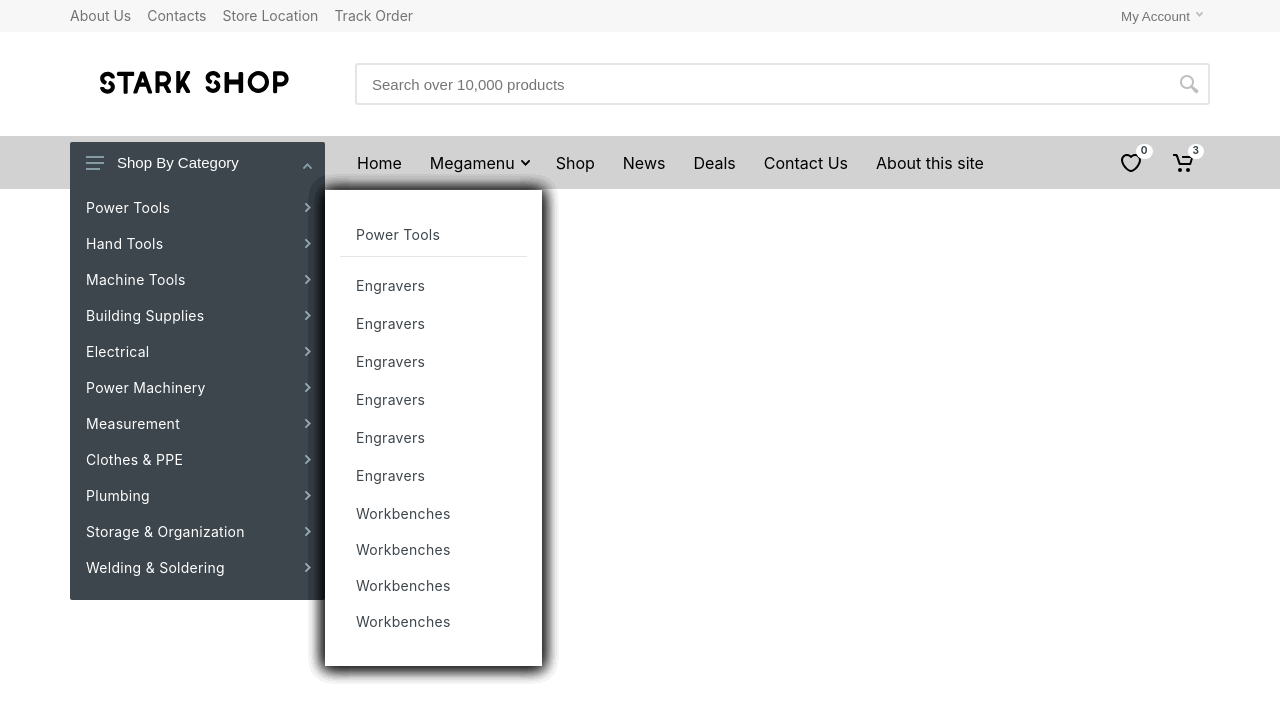
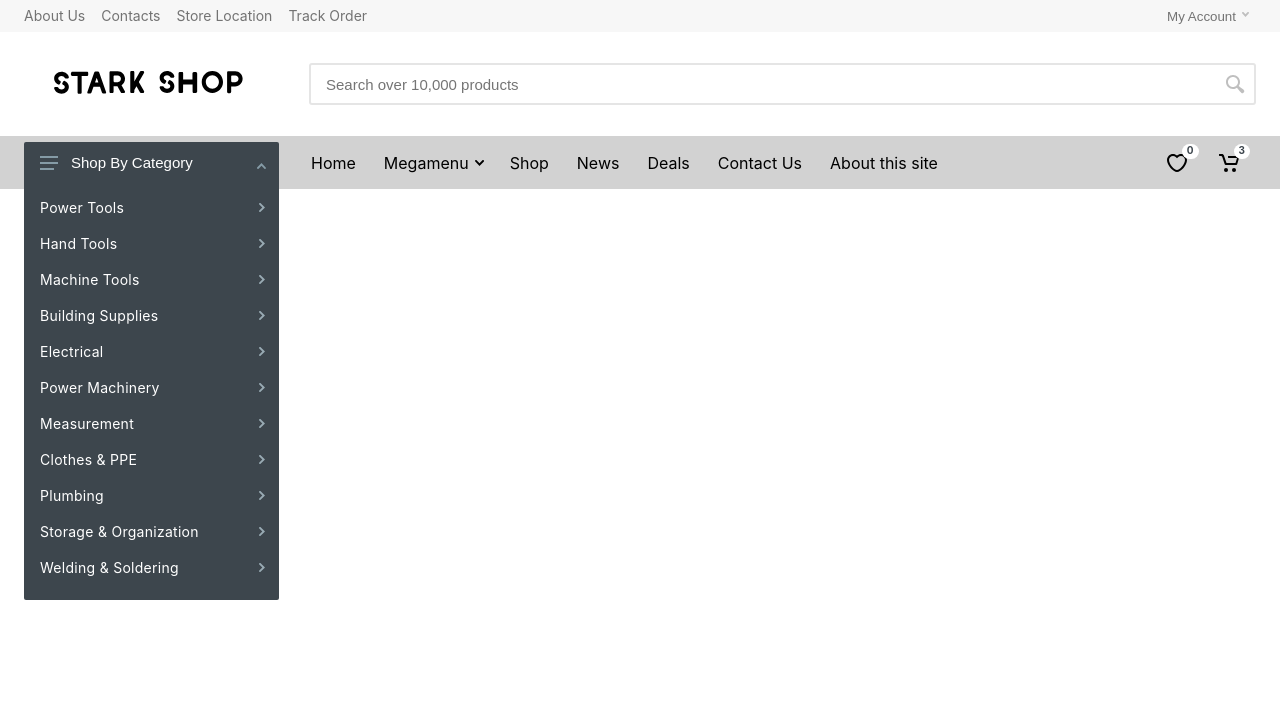
Before and after one commit to MartinGrue/starkshop, a React (Create React App) app: page / in a window 1280 px wide. Shown: the top 720 px of the page. Built offline with nearby package versions, Linux system fonts and the light colour scheme.

Commit message:
MegaMenu v1

```diff
--- a/src/components/Header/Header.tsx
+++ b/src/components/Header/Header.tsx
@@ -5,6 +5,7 @@ import Logo from "./MiddleSection/Logo";
 import withStyles, { WithStyles } from "@material-ui/core/styles/withStyles";
 import createStyles from "@material-ui/core/styles/createStyles";
 import NavPanel from "./NavPanel/NavPanel";
+import MiddleSection from "./MiddleSection/MiddleSection";
 
 const styles = createStyles({
   middleSection: {
@@ -23,8 +24,8 @@ const styles = createStyles({
     height: "53px",
   },
   logo: {
-    display:"flex",
-    justifyContent:"center",
+    display: "flex",
+    justifyContent: "center",
     marginRight: "30px",
     width: "255px",
   },
@@ -35,12 +36,13 @@ const Header: React.FC<Props> = ({ classes }) => {
   return (
     <Fragment>
       <Topbar></Topbar>
-      <div className={classes.middleSection}>
+      {/* <div className={classes.middleSection}>
         <div className={classes.logo}>
           <Logo></Logo>
         </div>
         <Search></Search>
-      </div>
+      </div> */}
+      <MiddleSection></MiddleSection>
       <div className={classes.navPanel}>
         <NavPanel></NavPanel>
       </div>
--- /dev/null
+++ b/src/components/Header/MiddleSection/MiddleSection.tsx
@@ -0,0 +1,41 @@
+import React from "react";
+import withStyles, { WithStyles } from "@material-ui/core/styles/withStyles";
+import { Container, createStyles, Grid } from "@material-ui/core";
+import Logo from "./Logo";
+import Search from "./Search";
+const styles = createStyles({
+  middleSection: {
+    display: "flex",
+    alignItems: "center",
+    height: "104px",
+    maxWidth: "1140px",
+
+    width: "100%",
+    paddingRight: "15px",
+    paddingLeft: "15px",
+    marginRight: "auto",
+    marginLeft: "auto",
+  },
+  logo: {
+    display: "flex",
+    justifyContent: "center",
+    alignItems: "center",
+    marginRight: "30px",
+    width: "255px",
+  },
+});
+interface Props extends WithStyles<typeof styles> {}
+const MiddleSection: React.FC<Props> = ({ classes }) => {
+  return (
+    <Container style={{height:"104px"}}>
+      <Grid container style={{height:"100%"}} alignContent="center" >
+        <div className={classes.logo}>
+          <Logo></Logo>
+        </div>
+        <Search></Search>
+      </Grid>
+    </Container>
+  );
+};
+
+export default withStyles(styles)(MiddleSection);
--- a/src/components/Header/NavPanel/Categories.tsx
+++ b/src/components/Header/NavPanel/Categories.tsx
@@ -2,17 +2,17 @@ import React from "react";
 import withStyles, { WithStyles } from "@material-ui/core/styles/withStyles";
 import createStyles from "@material-ui/core/styles/createStyles";
 import categoryItems from "../../../constants/categoryItems";
-import Icons from "../../../assets/images/sprite.svg"
+import Icons from "../../../assets/images/sprite.svg";
 import { Icon } from "../../../helpers/getSprite";
 import MegaMenu from "./MegaMenu";
 const styles = createStyles({
-  categories__Root: {
+  Root: {
     width: "255px",
     height: "42px",
     color: "#fff",
     position: "relative",
   },
-  categories__body: {
+  body: {
     width: "100%",
     paddingTop: "42px",
     position: "absolute",
@@ -20,20 +20,26 @@ const styles = createStyles({
     boxShadow: "none",
     borderRadius: "2px",
   },
-  categories__bodyLinksWrapper: {
+  bodyLinksWrapper: {
     overflow: "visible",
     height: "auto",
     opacity: 1,
   },
-  categories__bodyLinks: {
+  bodyLinks: {
     position: "relative",
     listStyle: "none",
     padding: "0 0 14px",
     margin: "6px 0 0",
   },
-  categories__bodyLinksItem: {
+  bodyLinksItem: {
+    "&:hover > a": { background: "#525d66" },
+    "&:hover #megaMenu": { visibility: "visible" },
+
     listStyle: "none",
-    "& a": {
+    "& > a": {
+      // "&:hover": {
+      //   background: "#525d66",
+      // },
       textDecoration: "none", //global style
       backgroundColor: "transparent",
       fontWeight: 400,
@@ -52,7 +58,7 @@ const styles = createStyles({
       },
     },
   },
-  categories__button: {
+  button: {
     textAlign: "left",
     border: "none",
     background: "transparent",
@@ -66,13 +72,13 @@ const styles = createStyles({
     fontWeight: 500,
     padding: "0 32px 0 47px",
   },
-  categories__buttonIcon: {
+  buttonIcon: {
     position: "absolute",
     fill: "#859ba6",
     transition: "fill 0.2s, transform 0.2s",
   },
-  categories__buttonIconMenu: { left: "16px", top: "calc(50% - 7px)" },
-  categories__buttonIconArrow: {
+  buttonIconMenu: { left: "16px", top: "calc(50% - 7px)" },
+  buttonIconArrow: {
     transform: "rotate(180deg)",
     right: "13px",
     top: "calc(50% - 3px)",
@@ -83,15 +89,15 @@ interface Props extends WithStyles<typeof styles> {}
 
 const Categories: React.FC<Props> = ({ classes }) => {
   return (
-    <div className={classes.categories__Root}>
-      <div className={classes.categories__body}>
-        <div className={classes.categories__bodyLinksWrapper}>
-          <ul className={classes.categories__bodyLinks}>
-            {categoryItems.map((Item) => {
+    <div className={classes.Root}>
+      <div className={classes.body}>
+        <div className={classes.bodyLinksWrapper}>
+          <ul className={classes.bodyLinks}>
+            {categoryItems.map((item) => {
               return (
-                <li className={classes.categories__bodyLinksItem}>
+                <li className={classes.bodyLinksItem}>
                   <a href="/">
-                    {Item.name}
+                    {item.name}
                     <Icon
                       icons={Icons}
                       id="arrow-rounded-right-6x9"
@@ -99,23 +105,21 @@ const Categories: React.FC<Props> = ({ classes }) => {
                       height="9px"
                     ></Icon>
                   </a>
-                  <MegaMenu></MegaMenu>
+                  <MegaMenu
+                    subCategories={item.subCategories && item.subCategories}
+                  ></MegaMenu>
                 </li>
               );
             })}
           </ul>
         </div>
       </div>
-      <button className={classes.categories__button}>
-        <div
-          className={`${classes.categories__buttonIcon} ${classes.categories__buttonIconMenu}`}
-        >
+      <button className={classes.button}>
+        <div className={`${classes.buttonIcon} ${classes.buttonIconMenu}`}>
           <Icon icons={Icons} id="menu-18x14" width="18px" height="14px"></Icon>
         </div>
         Shop By Category
-        <div
-          className={`${classes.categories__buttonIcon} ${classes.categories__buttonIconArrow}`}
-        >
+        <div className={`${classes.buttonIcon} ${classes.buttonIconArrow}`}>
           <Icon
             icons={Icons}
             id="arrow-rounded-down-9x6"
--- a/src/components/Header/NavPanel/MegaMenu.tsx
+++ b/src/components/Header/NavPanel/MegaMenu.tsx
@@ -1,12 +1,15 @@
 import React from "react";
 import withStyles, { WithStyles } from "@material-ui/core/styles/withStyles";
 import createStyles from "@material-ui/core/styles/createStyles";
+import { SubCategories } from "../../../constants/categoryItems";
 const styles = createStyles({
   container: {
+    width: "855px",
     position: "absolute",
     left: "100%",
     top: 0,
     height: "100%",
+    visibility: "hidden",
   },
   root: {
     background: "#fff",
@@ -23,8 +26,6 @@ const styles = createStyles({
   row: {
     display: "flex",
     flexWrap: "wrap",
-    marginRight: "-15px",
-    marginLeft: "-15px",
   },
   col: {
     flex: "0 0 100%",
@@ -34,15 +35,17 @@ const styles = createStyles({
     listStyle: "none",
     margin: 0,
     padding: 0,
+    "&  a": {
+      color: "inherit",
+      textDecoration: "none",
+      fontWeight: 500,
+    },
   },
   listItem: {
     padding: "1px 0",
-    "& a": {
-      fontWeight: 500,
-    },
   },
   listItemWithSubMenu: {
-    "+ li": {
+    "& + li": {
       marginTop: "20px",
     },
   },
@@ -52,14 +55,23 @@ const styles = createStyles({
     paddingTop: "10px",
     marginTop: "3px",
     borderTop: "1px solid #e5e5e5",
+    "& a": {
+      textDecoration: "none",
+      fontSize: "14px",
+      color: "#5c6b73",
+      transition: "color 0.15s",
+    },
   },
 });
-interface Props extends WithStyles<typeof styles> {}
-
-const MegaMenu: React.FC<Props> = ({ classes }) => {
+interface Props extends WithStyles<typeof styles> {
+  subCategories?: SubCategories[];
+}
+const SetWidth = (subCategories: SubCategories[]) => {
+  // if()
+};
+const MegaMenu: React.FC<Props> = ({ classes, subCategories }) => {
   return (
-    <div className={classes.container}>
-      {" "}
+    <div className={classes.container} id="megaMenu">
       <div className={classes.root}>
         <div className={classes.row}>
           <div className={classes.col}>
@@ -90,16 +102,24 @@ const MegaMenu: React.FC<Props> = ({ classes }) => {
                 </ul>
               </li>
               <li>
-                <a href="#">Workbenches</a>
+                <a className={classes.listItem} href="#">
+                  Workbenches
+                </a>
               </li>
               <li>
-                <a href="#">Workbenches</a>
+                <a className={classes.listItem} href="#">
+                  Workbenches
+                </a>
               </li>
               <li>
-                <a href="#">Workbenches</a>
+                <a className={classes.listItem} href="#">
+                  Workbenches
+                </a>
               </li>
               <li>
-                <a href="#">Workbenches</a>
+                <a className={classes.listItem} href="#">
+                  Workbenches
+                </a>
               </li>
             </ul>
           </div>
--- a/src/components/Header/NavPanel/NavPanel.tsx
+++ b/src/components/Header/NavPanel/NavPanel.tsx
@@ -4,34 +4,18 @@ import createStyles from "@material-ui/core/styles/createStyles";
 import Categories from "./Categories";
 import NavLinks from "./NavLinks";
 import NavIndicators from "./NavIndicators";
+import { Container, Grid } from "@material-ui/core";
 
 const styles = createStyles({
-  navPanel__root: {
-    height: "100%",
+  root: {
     color: "black",
     background: "#d2d2d2",
   },
-  navPanel__container: {
-    maxWidth: "1140px",
-    height: "100%",
-
-    width: "100%", //global
-    paddingRight: "15px",
-    paddingLeft: "15px",
-    marginRight: "auto",
-    marginLeft: "auto",
-  },
-  navPanel__row: {
-    display: "flex",
-    alignItems: "center",
-    position: "relative",
-    height: "100%",
-  },
-  navPanel__categories: { flexShrink: 0 },
-  navPanel__links: {
+  categories: { flexShrink: 0 },
+  links: {
     marginLeft: "18px",
   },
-  navPanel__indicators: {
+  indicators: {
     marginLeft: "auto",
   },
 });
@@ -40,20 +24,20 @@ interface Props extends WithStyles<typeof styles> {}
 
 const NavPanel: React.FC<Props> = ({ classes }) => {
   return (
-    <div className={classes.navPanel__root}>
-      <div className={classes.navPanel__container}>
-        <div className={classes.navPanel__row}>
-          <div className={classes.navPanel__categories}>
+    <div className={classes.root}>
+      <Container style={{ height: "53px" }}>
+        <Grid container style={{ height: "100%" }} alignContent="center">
+          <div className={classes.categories}>
             <Categories></Categories>
           </div>
-          <div className={classes.navPanel__links}>
+          <div className={classes.links}>
             <NavLinks></NavLinks>
           </div>
-          <div className={classes.navPanel__indicators}>
+          <div className={classes.indicators}>
             <NavIndicators></NavIndicators>
           </div>
-        </div>
-      </div>
+        </Grid>
+      </Container>
     </div>
   );
 };
--- a/src/components/Header/TopBar/Topbar.tsx
+++ b/src/components/Header/TopBar/Topbar.tsx
@@ -1,30 +1,11 @@
 import React, { useState } from "react";
 import { withStyles, createStyles } from "@material-ui/styles";
-import { WithStyles } from "@material-ui/core";
-import Icons from "../../../assets/images/sprite.svg"
+import { Grid, WithStyles } from "@material-ui/core";
+import Icons from "../../../assets/images/sprite.svg";
 import { Icon } from "../../../helpers/getSprite";
-
+import Container from "@material-ui/core/Container";
 const styles = createStyles({
-  root: {
-    // boxSizing: "border-box",
-    // overflowY: "visible",
-    // height: "200vh",
-  },
-  container: {
-    maxWidth: "1140px",
-    height: "100%",
-    paddingRight: "15px",
-    paddingLeft: "15px",
-    marginRight: "auto",
-    marginLeft: "auto",
-  },
-  row: {
-    height: "100%",
-    display: "flex",
-    alignItems: "center",
-  },
   topbar: {
-    height: "32px",
     background: "#f7f7f7",
     boxShadow: "none",
     borderBottom: "none",
@@ -138,10 +119,9 @@ interface TopBarProps extends WithStyles<typeof styles> {}
 const Topbar: React.FC<TopBarProps> = ({ classes }) => {
   const [dropdownOpen, setdropdownOpen] = useState<boolean>(false);
   return (
-    <div className={classes.root}>
     <div className={classes.topbar}>
-        <div className={classes.container}>
-          <div className={classes.row}>
+      <Container style={{ height: "32px" }}>
+        <Grid container style={{ height: "100%" }} alignContent="center">
           <div className={`${classes.topbarItem} ${classes.topbarItemLink}`}>
             <a style={{ textDecoration: "none" }} href={"www.google.de"}>
               About Us
@@ -201,9 +181,9 @@ const Topbar: React.FC<TopBarProps> = ({ classes }) => {
               </div>
             </div>
           </div>
-          </div>
-        </div>
-      </div>
+        </Grid>
+      </Container>
+      {/* </div> */}
     </div>
   );
 };
--- a/src/constants/categoryItems.ts
+++ b/src/constants/categoryItems.ts
@@ -2,12 +2,62 @@ interface Categorie {
   name: string;
   subCategories?: SubCategories[];
 }
-interface SubCategories {
+export interface SubCategories {
   heading: string;
-  items: string[];
+  items?: string[];
 }
-const CategoryItems: Categorie[] = [
-  { name: "Power Tools" },
+export const CategoryItems: Categorie[] = [
+  {
+    name: "Power Tools",
+    subCategories: [
+      {
+        heading: "Power Tools",
+        items: [
+          "Engravers",
+          "Drills",
+          "Wrenches",
+          "Plumbing",
+          "Wall Chaser",
+          "Pneumatic Tools",
+          "Milling Cutters",
+        ],
+      },
+      {
+        heading: "Hand Tools",
+        items: [
+          "Engravers",
+          "Drills",
+          "Wrenches",
+          "Plumbing",
+          "Wall Chaser",
+          "Pneumatic Tools",
+        ],
+      },
+      {
+        heading: "Machine Supplies",
+        items: [
+          "Engravers",
+          "Drills",
+          "Wrenches",
+          "Plumbing",
+          "Wall Chaser",
+          "Pneumatic Tools",
+        ],
+      },
+      {
+        heading: "Instruments",
+        items: ["Engravers", "Drills", "Wrenches", "Plumbing"],
+      },
+      { heading: "Workbenches" },
+      { heading: "Presses" },
+      { heading: "Spray Guns" },
+      { heading: "Riveters" },
+      {
+        heading: "Garden Equipment",
+        items: ["Engravers", "Drills", "Wrenches", "Plumbing"],
+      },
+    ],
+  },
   { name: "Hand Tools" },
   { name: "Machine Tools" },
   { name: "Building Supplies" },
--- a/src/index.css
+++ b/src/index.css
@@ -11,3 +11,6 @@ code {
   font-family: source-code-pro, Menlo, Monaco, Consolas, 'Courier New',
     monospace;
 }
+*, ::after, ::before {
+	box-sizing: border-box;
+}
--- a/src/index.tsx
+++ b/src/index.tsx
@@ -1,14 +1,15 @@
-import React from 'react';
-import ReactDOM from 'react-dom';
-import './index.css';
-import App from './App';
-import reportWebVitals from './reportWebVitals';
+import React from "react";
+import ReactDOM from "react-dom";
+import "./index.css";
+import App from "./App";
+import reportWebVitals from "./reportWebVitals";
+import { Grid } from "@material-ui/core";
 
 ReactDOM.render(
   <React.StrictMode>
-    <App />
+    <App></App>
   </React.StrictMode>,
-  document.getElementById('root')
+  document.getElementById("root")
 );
 
 // If you want to start measuring performance in your app, pass a function
```
Also changed, not shown: 1 other file (tests, documents, lock files or other folders). Lines whose indentation alone changed are shown as unchanged.
